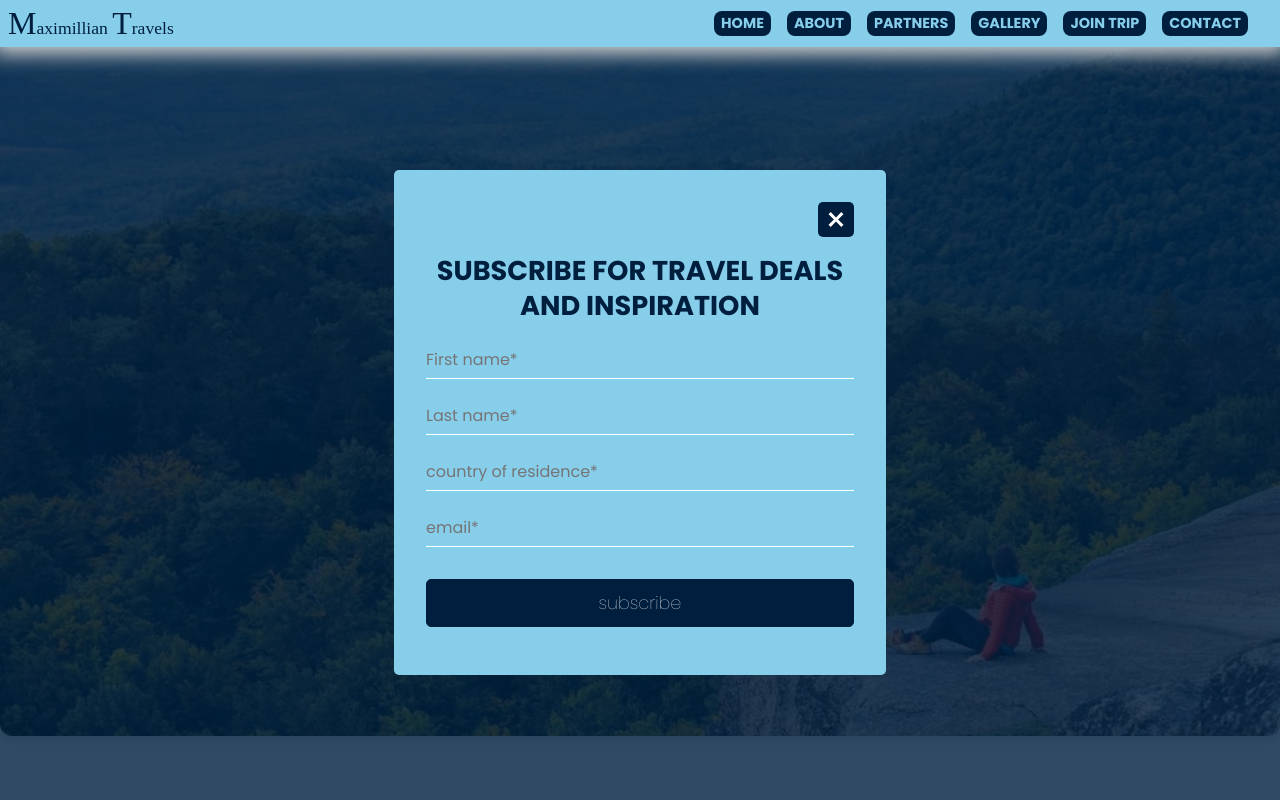
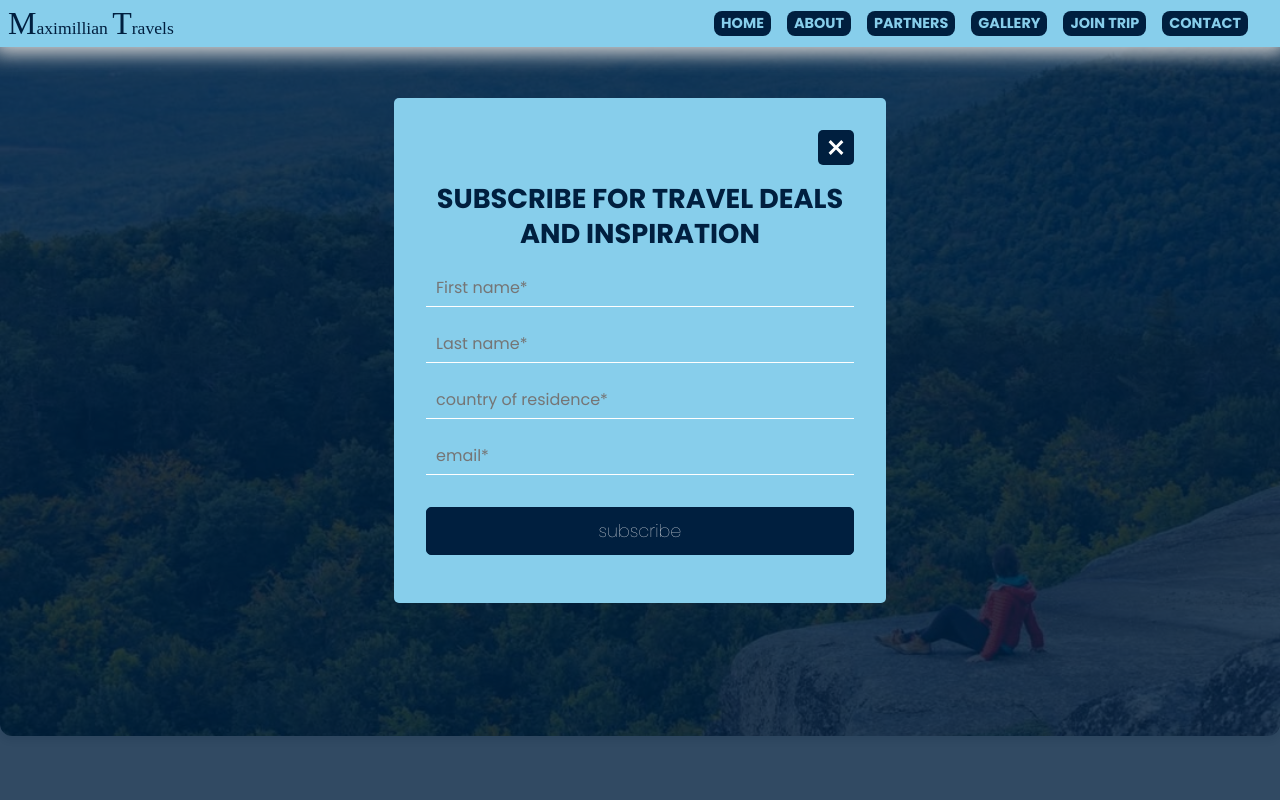
Before and after one commit to Gifted12/Maximilian, a website: page index.html in a window 1280 px wide. Both pictures are taken after a click on the item "JOIN TRIP". Shown: the top 800 px of the page. Drawn offline with Linux system fonts and the light colour scheme; files whose address does not match are found by name; a web font is replaced by a local one.

Commit message:
Add files via upload

```diff
--- a/public/css/style.css
+++ b/public/css/style.css
@@ -904,6 +904,7 @@ form .forminput {
   background-color: inherit;
   outline: none;
   font-family: "Poppins";
+  padding: 0 10px;
   border-bottom: 1px solid var(--white);
 }
 form .forminput::placeholder {
@@ -1140,7 +1141,7 @@ footer img{
     justify-content:space-evenly;
   }
   .formdiv{
-    top:20%;
+    top:11%;
     right:30%;
     left:30%;
     bottom:auto;
```
